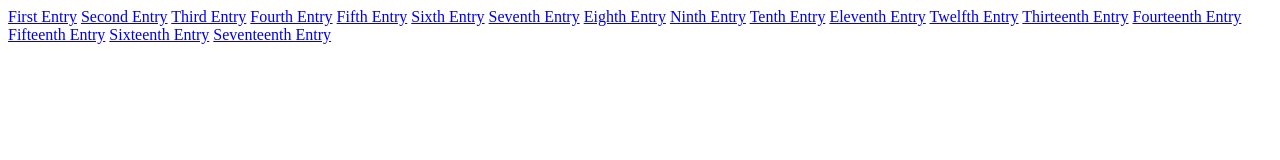
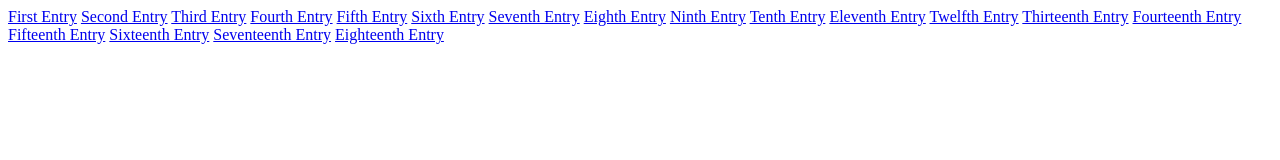
Before and after one commit to NotDownloadable/NotDownloadable.github.io, a plain HTML site: page Main.html in a window 1280 px wide. Drawn offline with Linux system fonts and the light colour scheme.

Commit message:
Update Main.html

```diff
--- a/Main.html
+++ b/Main.html
@@ -22,5 +22,6 @@
     <a href="./Diary/150_Aug_30_2022.html">Fifteenth Entry</a>
     <a href="./Diary/160_Sep_01_2022.html">Sixteenth Entry</a>
     <a href="./Diary/170_Sep_02_2022.html">Seventeenth Entry</a>
+    <a href="./Diary/180_Sep_03_2022.html">Eighteenth Entry</a>
   </body>
 </html>
```
